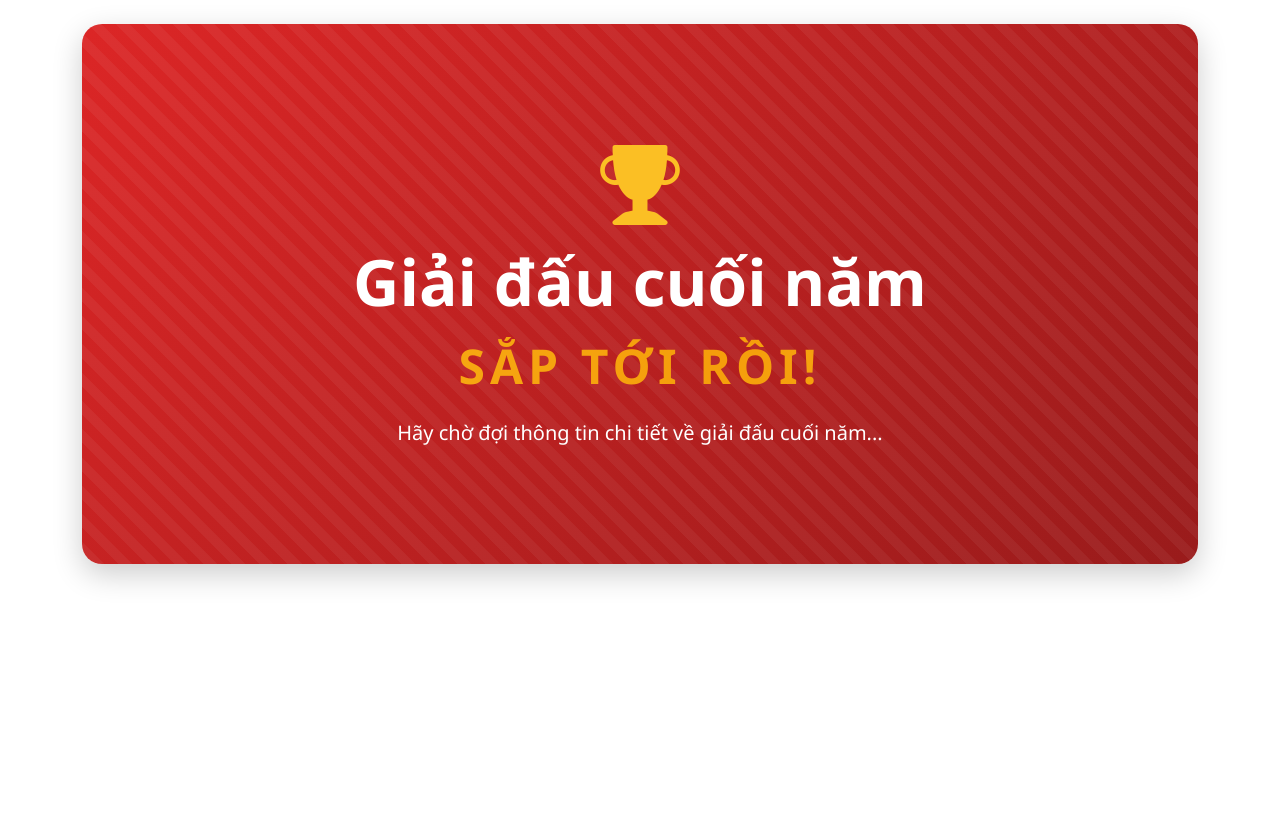
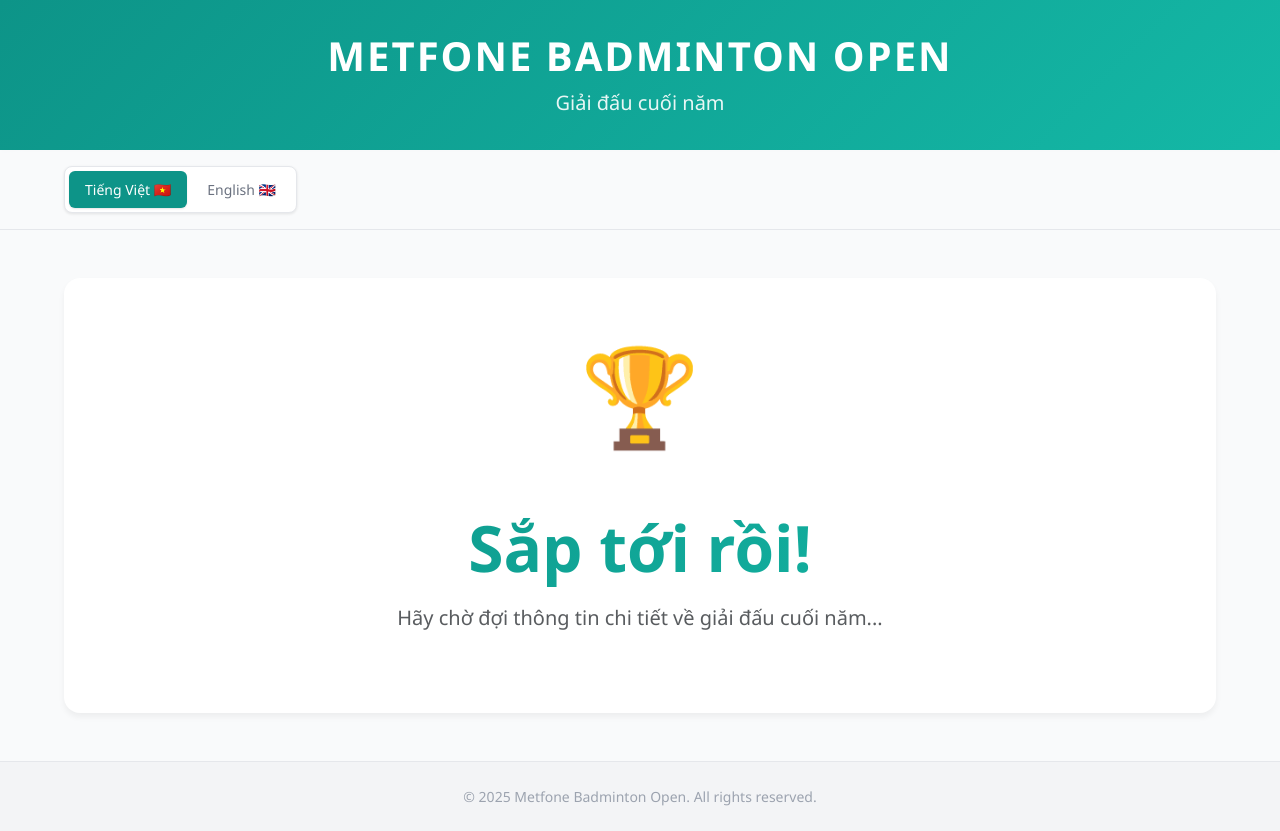
Before and after one commit to quannhan/badminton-ranking, an Angular app in the folder badminton-frontend/: page /tournament in a window 1280 px wide. Before the commit the page ends 800 px from the top, so only its background shows below. Built offline with nearby package versions, Linux system fonts and the light colour scheme; no server answers; sample sign-in values are in the browser's storage; some icons are missing.

Commit message:
Update tournament page with professional bilingual design: language toggle, clean layout, admin edit mode, and dynamic content parsing

```diff
--- a/badminton-frontend/src/app/components/tournament/tournament.component.html
+++ b/badminton-frontend/src/app/components/tournament/tournament.component.html
@@ -1,81 +1,132 @@
-<div class="container mt-4">
-  <!-- Coming Soon Banner -->
-  <div *ngIf="!tournamentRules || tournamentRules.trim() === ''" class="row">
-    <div class="col-12">
-      <div class="coming-soon-banner">
-        <div class="banner-content">
-          <i class="bi bi-trophy-fill trophy-icon"></i>
-          <h1 class="display-3 fw-bold mb-3">{{ 'tournament.title' | translate }}</h1>
-          <h2 class="coming-soon-text">{{ 'tournament.coming_soon' | translate }}</h2>
-          <p class="lead mt-4">{{ 'tournament.stay_tuned' | translate }}</p>
+<div class="tournament-page">
+  <!-- Header / Banner -->
+  <header class="tournament-header-banner">
+    <div class="header-content">
+      <h1 class="header-title">Metfone Badminton Open</h1>
+      <p class="header-subtitle">{{ 'tournament.title' | translate }}</p>
+    </div>
+  </header>
+
+  <!-- Language & Admin Controls Bar -->
+  <div class="controls-bar">
+    <div class="container">
+      <div class="d-flex justify-content-between align-items-center flex-wrap">
+        <!-- Language Toggle -->
+        <div class="language-toggle">
+          <button
+            [class.active]="currentLanguage === 'vi'"
+            (click)="switchLanguage('vi')"
+            class="lang-btn">
+            Tiếng Việt 🇻🇳
+          </button>
+          <button
+            [class.active]="currentLanguage === 'en'"
+            (click)="switchLanguage('en')"
+            class="lang-btn">
+            English 🇬🇧
+          </button>
+        </div>
+
+        <!-- Super Admin Controls -->
+        <div *ngIf="isSuperAdmin()" class="mt-2 mt-md-0">
+          <button class="btn btn-sm btn-primary" (click)="openRulesEditor()">
+            <i class="bi bi-pencil-square me-2"></i>
+            {{ 'tournament.edit_rules' | translate }}
+          </button>
         </div>
       </div>
     </div>
   </div>
 
-  <!-- Tournament Rules Display -->
-  <div *ngIf="tournamentRules && tournamentRules.trim() !== ''" class="row">
-    <div class="col-12">
-      <div class="tournament-header">
-        <i class="bi bi-trophy-fill me-3"></i>
-        <h2>{{ 'tournament.title' | translate }}</h2>
+  <!-- Main Content -->
+  <main class="tournament-content">
+    <div class="container">
+
+      <!-- Coming Soon Banner (if no rules) -->
+      <div class="coming-soon-display" *ngIf="!tournamentRules || tournamentRules.trim() === ''">
+        <div class="trophy-icon-large">🏆</div>
+        <h1 class="display-3 fw-bold mb-3">{{ 'tournament.coming_soon' | translate }}</h1>
+        <p class="lead text-muted">{{ 'tournament.stay_tuned' | translate }}</p>
       </div>
 
-      <div class="card shadow-sm">
-        <div class="card-body">
-          <div class="rules-content" [innerHTML]="tournamentRules"></div>
+      <!-- Tournament Rules Display -->
+      <div class="rules-card" *ngIf="tournamentRules && tournamentRules.trim() !== ''">
+        <!-- Vietnamese Content -->
+        <div class="rules-content fade-in" *ngIf="currentLanguage === 'vi'" [innerHTML]="getVietnameseRules()"></div>
+
+        <!-- English Content -->
+        <div class="rules-content fade-in" *ngIf="currentLanguage === 'en'" [innerHTML]="getEnglishRules()"></div>
+      </div>
+
+    </div>
+  </main>
+
+  <!-- Footer -->
+  <footer class="tournament-footer">
+    <p class="mb-0">&copy; 2025 Metfone Badminton Open. All rights reserved.</p>
+  </footer>
+</div>
+
+<!-- Rules Editor Modal (Super Admin Only) -->
+<div class="modal" [class.show]="showRulesEditor" [style.display]="showRulesEditor ? 'block' : 'none'" tabindex="-1" *ngIf="isSuperAdmin()">
+  <div class="modal-dialog modal-xl modal-dialog-scrollable">
+    <div class="modal-content">
+      <div class="modal-header bg-primary text-white">
+        <h5 class="modal-title">
+          <i class="bi bi-pencil-square me-2"></i>
+          {{ 'tournament.edit_rules' | translate }}
+        </h5>
+        <button type="button" class="btn-close btn-close-white" (click)="closeRulesEditor()"></button>
+      </div>
+      <div class="modal-body">
+        <div class="alert alert-info">
+          <i class="bi bi-info-circle me-2"></i>
+          <strong>Hướng dẫn:</strong> Nhập HTML hoàn chỉnh của thể lệ giải đấu.
+          Hệ thống sẽ tự động tách nội dung Tiếng Việt và English dựa trên
+          <code>id="content-vi"</code> và <code>id="content-en"</code>.
+        </div>
+
+        <div class="mb-3">
+          <label class="form-label fw-bold">{{ 'tournament.rules_content' | translate }}</label>
+          <textarea
+            class="form-control font-monospace"
+            rows="20"
+            [(ngModel)]="editRules"
+            placeholder="Paste complete HTML content here..."
+            style="font-size: 0.875rem;">
+          </textarea>
+          <small class="text-muted d-block mt-2">
+            {{ 'tournament.html_hint' | translate }}
+          </small>
+        </div>
+
+        <!-- Preview -->
+        <div class="mt-4">
+          <h6 class="fw-bold">Preview:</h6>
+          <div class="border rounded p-3 bg-light" style="max-height: 400px; overflow-y: auto;">
+            <div [innerHTML]="editRules"></div>
+          </div>
         </div>
       </div>
-    </div>
-  </div>
-
-  <!-- Super Admin Controls -->
-  <div *ngIf="isSuperAdmin()" class="row mt-4">
-    <div class="col-12">
-      <div class="card bg-light">
-        <div class="card-body">
-          <h5 class="card-title">
-            <i class="bi bi-gear-fill"></i> {{ 'tournament.admin_controls' | translate }}
-          </h5>
-          <button class="btn btn-primary" (click)="openRulesEditor()">
-            <i class="bi bi-pencil-square"></i> {{ 'tournament.edit_rules' | translate }}
-          </button>
-        </div>
+      <div class="modal-footer">
+        <button type="button" class="btn btn-secondary" (click)="closeRulesEditor()">
+          <i class="bi bi-x-circle me-2"></i>
+          {{ 'btn.cancel' | translate }}
+        </button>
+        <button type="button" class="btn btn-primary" (click)="saveRules()" [disabled]="loading">
+          <i class="bi bi-save me-2"></i>
+          <span *ngIf="!loading">{{ 'btn.update' | translate }}</span>
+          <span *ngIf="loading">
+            <span class="spinner-border spinner-border-sm me-2"></span>
+            Đang lưu...
+          </span>
+        </button>
       </div>
     </div>
   </div>
 </div>
 
-<!-- Rules Editor Modal -->
-<div class="modal" [class.show]="showRulesEditor" [style.display]="showRulesEditor ? 'block' : 'none'" tabindex="-1">
-  <div class="modal-dialog modal-lg">
-    <div class="modal-content">
-      <div class="modal-header">
-        <h5 class="modal-title">
-          <i class="bi bi-pencil-square"></i> {{ 'tournament.edit_rules' | translate }}
-        </h5>
-        <button type="button" class="btn-close" (click)="closeRulesEditor()"></button>
-      </div>
-      <div class="modal-body">
-        <div class="mb-3">
-          <label class="form-label">{{ 'tournament.rules_content' | translate }}</label>
-          <textarea
-            class="form-control"
-            rows="15"
-            [(ngModel)]="editRules"
-            placeholder="Nhập thể lệ giải đấu... Có thể dùng HTML để format"></textarea>
-          <small class="text-muted">{{ 'tournament.html_hint' | translate }}</small>
-        </div>
-      </div>
-      <div class="modal-footer">
-        <button type="button" class="btn btn-secondary" (click)="closeRulesEditor()">
-          {{ 'btn.cancel' | translate }}
-        </button>
-        <button type="button" class="btn btn-primary" (click)="saveRules()" [disabled]="loading">
-          <i class="bi bi-save"></i> {{ 'btn.update' | translate }}
-        </button>
-      </div>
-    </div>
-  </div>
-</div>
+<!-- Modal Backdrop -->
+<div class="modal-backdrop fade" [class.show]="showRulesEditor" *ngIf="showRulesEditor"></div>
+
 <div class="modal-backdrop" [class.show]="showRulesEditor" *ngIf="showRulesEditor"></div>
--- a/badminton-frontend/src/app/components/tournament/tournament.component.scss
+++ b/badminton-frontend/src/app/components/tournament/tournament.component.scss
@@ -1,102 +1,335 @@
-.coming-soon-banner {
-  background: linear-gradient(135deg, #dc2626 0%, #991b1b 100%);
-  color: white;
-  padding: 100px 40px;
-  border-radius: 20px;
-  box-shadow: 0 10px 30px rgba(0, 0, 0, 0.2);
-  text-align: center;
-  margin-bottom: 30px;
-  position: relative;
-  overflow: hidden;
-
-  &::before {
-    content: '';
-    position: absolute;
-    top: -50%;
-    left: -50%;
-    width: 200%;
-    height: 200%;
-    background: repeating-linear-gradient(
-      45deg,
-      transparent,
-      transparent 10px,
-      rgba(255, 255, 255, 0.05) 10px,
-      rgba(255, 255, 255, 0.05) 20px
-    );
-    animation: slide 20s linear infinite;
+// Tournament Page Styles - Professional Design
+.tournament-page {
+  min-height: 100vh;
+  display: flex;
+  flex-direction: column;
+  background: #f9fafb;
 }
 
-  .banner-content {
-    position: relative;
-    z-index: 1;
+// Header Banner
+.tournament-header-banner {
+  background: linear-gradient(135deg, #0d9488 0%, #14b8a6 100%);
+  color: white;
+  box-shadow: 0 4px 6px rgba(0, 0, 0, 0.1);
+  padding: 2rem 0;
+
+  .header-content {
+    max-width: 1200px;
+    margin: 0 auto;
+    padding: 0 1.5rem;
+    text-align: center;
   }
 
-  .trophy-icon {
-    font-size: 5rem;
-    color: #fbbf24;
+  .header-title {
+    font-size: 2.5rem;
+    font-weight: 700;
+    text-transform: uppercase;
+    letter-spacing: 0.05em;
+    margin-bottom: 0.5rem;
+
+    @media (max-width: 768px) {
+      font-size: 1.8rem;
+    }
+  }
+
+  .header-subtitle {
+    font-size: 1.25rem;
+    color: rgba(255, 255, 255, 0.9);
+    margin: 0;
+  }
+}
+
+// Controls Bar (Language + Admin)
+.controls-bar {
+  position: sticky;
+  top: 0;
+  z-index: 100;
+  background: rgba(249, 250, 251, 0.95);
+  backdrop-filter: blur(10px);
+  padding: 1rem 0;
+  border-bottom: 1px solid #e5e7eb;
+
+  .container {
+    max-width: 1200px;
+    margin: 0 auto;
+    padding: 0 1.5rem;
+  }
+}
+
+// Language Toggle
+.language-toggle {
+  display: inline-flex;
+  background: white;
+  padding: 0.25rem;
+  border-radius: 0.5rem;
+  box-shadow: 0 1px 3px rgba(0, 0, 0, 0.1);
+  border: 1px solid #e5e7eb;
+
+  .lang-btn {
+    padding: 0.5rem 1rem;
+    border: none;
+    background: transparent;
+    border-radius: 0.375rem;
+    font-size: 0.875rem;
+    font-weight: 500;
+    color: #6b7280;
+    cursor: pointer;
+    transition: all 0.2s;
+
+    &:hover {
+      color: #0d9488;
+    }
+
+    &.active {
+      background: #0d9488;
+      color: white;
+      box-shadow: 0 1px 2px rgba(0, 0, 0, 0.1);
+    }
+
+    &:not(:last-child) {
+      margin-right: 0.25rem;
+    }
+  }
+}
+
+// Main Content
+.tournament-content {
+  flex: 1;
+  padding: 3rem 0;
+
+  .container {
+    max-width: 1200px;
+    margin: 0 auto;
+    padding: 0 1.5rem;
+  }
+}
+
+// Coming Soon Display
+.coming-soon-display {
+  text-align: center;
+  padding: 4rem 2rem;
+  background: white;
+  border-radius: 1rem;
+  box-shadow: 0 4px 6px rgba(0, 0, 0, 0.05);
+
+  .trophy-icon-large {
+    font-size: 6rem;
+    margin-bottom: 1.5rem;
     animation: bounce 2s ease-in-out infinite;
   }
 
-  .coming-soon-text {
-    font-size: 3rem;
-    font-weight: bold;
-    text-transform: uppercase;
-    letter-spacing: 5px;
-    background: linear-gradient(90deg, #fbbf24, #f59e0b, #fbbf24);
-    background-size: 200% auto;
+  h1 {
+    background: linear-gradient(135deg, #0d9488 0%, #14b8a6 100%);
     -webkit-background-clip: text;
     background-clip: text;
     -webkit-text-fill-color: transparent;
-    animation: gradient 3s ease infinite;
+    margin-bottom: 1rem;
   }
 }
 
-.tournament-header {
-  display: flex;
-  align-items: center;
-  background: linear-gradient(135deg, #dc2626 0%, #991b1b 100%);
-  color: white;
-  padding: 30px;
-  border-radius: 10px;
-  margin-bottom: 30px;
-  box-shadow: 0 5px 15px rgba(0, 0, 0, 0.1);
-
-  i {
-    font-size: 3rem;
-    color: #fbbf24;
-  }
-
-  h2 {
-    margin: 0;
-    font-size: 2.5rem;
-    font-weight: bold;
-  }
+// Rules Card
+.rules-card {
+  background: white;
+  border-radius: 1rem;
+  box-shadow: 0 4px 6px rgba(0, 0, 0, 0.05);
+  overflow: hidden;
 }
 
 .rules-content {
-  font-size: 1.1rem;
-  line-height: 1.8;
+  padding: 2rem;
 
-  :deep(h1), :deep(h2), :deep(h3), :deep(h4), :deep(h5), :deep(h6) {
-    color: #dc2626;
+  // Deep selectors for dynamic HTML content
+  ::ng-deep {
+    h2, h3, h4 {
+      color: #0d9488;
       margin-top: 1.5rem;
       margin-bottom: 1rem;
     }
 
-  :deep(p) {
-    margin-bottom: 1rem;
+    h2 {
+      font-size: 1.75rem;
+      font-weight: 700;
+      text-transform: uppercase;
     }
 
-  :deep(ul), :deep(ol) {
-    margin-bottom: 1rem;
-    padding-left: 2rem;
+    h3 {
+      font-size: 1.25rem;
+      font-weight: 600;
     }
 
-  :deep(strong) {
-    color: #991b1b;
+    h4 {
+      font-size: 1.1rem;
+      font-weight: 600;
+    }
+
+    p {
+      line-height: 1.7;
+      color: #4b5563;
+    }
+
+    ul, ol {
+      margin: 1rem 0;
+      padding-left: 1.5rem;
+
+      li {
+        margin: 0.5rem 0;
+        line-height: 1.6;
       }
     }
 
+    table {
+      width: 100%;
+      border-collapse: collapse;
+      margin: 1.5rem 0;
+      box-shadow: 0 1px 3px rgba(0, 0, 0, 0.1);
+      border-radius: 0.5rem;
+      overflow: hidden;
+
+      th, td {
+        padding: 0.75rem 1rem;
+        text-align: left;
+        border-bottom: 1px solid #e5e7eb;
+      }
+
+      th {
+        background: #f3f4f6;
+        font-weight: 600;
+        color: #374151;
+        text-transform: uppercase;
+        font-size: 0.75rem;
+        letter-spacing: 0.05em;
+      }
+
+      tbody tr {
+        &:hover {
+          background: #f9fafb;
+        }
+
+        &:last-child td {
+          border-bottom: none;
+        }
+      }
+    }
+
+    // Tailwind-like utilities
+    .border {
+      border: 1px solid #e5e7eb !important;
+    }
+
+    .rounded, .rounded-lg {
+      border-radius: 0.5rem !important;
+    }
+
+    .bg-gray-50 {
+      background: #f9fafb !important;
+    }
+
+    .bg-gray-100 {
+      background: #f3f4f6 !important;
+    }
+
+    .bg-yellow-50 {
+      background: #fef3c7 !important;
+    }
+
+    .border-yellow-400 {
+      border-color: #fbbf24 !important;
+    }
+
+    .border-l-4 {
+      border-left-width: 4px !important;
+    }
+
+    .text-teal-700, .text-teal-800 {
+      color: #0d9488 !important;
+    }
+
+    .bg-teal-100 {
+      background: #ccfbf1 !important;
+    }
+
+    .text-teal-800 {
+      color: #115e59 !important;
+    }
+
+    .text-gray-700 {
+      color: #374151 !important;
+    }
+
+    .text-gray-600 {
+      color: #4b5563 !important;
+    }
+
+    .text-green-600 {
+      color: #16a34a !important;
+    }
+
+    .text-red-600 {
+      color: #dc2626 !important;
+    }
+
+    .font-bold {
+      font-weight: 700 !important;
+    }
+
+    .font-semibold {
+      font-weight: 600 !important;
+    }
+
+    .font-medium {
+      font-weight: 500 !important;
+    }
+
+    .italic {
+      font-style: italic !important;
+    }
+
+    .uppercase {
+      text-transform: uppercase !important;
+    }
+
+    .grid {
+      display: grid !important;
+    }
+
+    .space-y-4 > * + * {
+      margin-top: 1rem !important;
+    }
+
+    .space-y-2 > * + * {
+      margin-top: 0.5rem !important;
+    }
+
+    .mb-3 {
+      margin-bottom: 1rem !important;
+    }
+
+    .mt-2 {
+      margin-top: 0.5rem !important;
+    }
+
+    .ml-2, .ml-4 {
+      margin-left: 1rem !important;
+    }
+
+    strong {
+      font-weight: 600;
+      color: #374151;
+    }
+  }
+}
+
+// Footer
+.tournament-footer {
+  background: #f3f4f6;
+  text-align: center;
+  padding: 1.5rem 0;
+  color: #9ca3af;
+  font-size: 0.875rem;
+  border-top: 1px solid #e5e7eb;
+}
+
+// Animations
 @keyframes bounce {
   0%, 100% {
     transform: translateY(0);
@@ -106,56 +339,90 @@
   }
 }
 
-@keyframes gradient {
-  0%, 100% {
-    background-position: 0% 50%;
+.fade-in {
+  animation: fadeIn 0.5s ease-in;
 }
-  50% {
-    background-position: 100% 50%;
+
+@keyframes fadeIn {
+  from {
+    opacity: 0;
+    transform: translateY(10px);
+  }
+  to {
+    opacity: 1;
+    transform: translateY(0);
   }
 }
 
-@keyframes slide {
-  0% {
-    transform: translate(0, 0);
+// Modal Overrides
+.modal {
+  &.show {
+    display: block !important;
   }
-  100% {
-    transform: translate(50%, 50%);
+
+  .modal-dialog-scrollable {
+    max-height: calc(100vh - 3.5rem);
+  }
+
+  .modal-xl {
+    max-width: 1140px;
   }
 }
 
-/* Mobile Responsive */
+.modal-backdrop {
+  background-color: rgba(0, 0, 0, 0.5);
+  position: fixed;
+  top: 0;
+  left: 0;
+  width: 100vw;
+  height: 100vh;
+  z-index: 1040;
+
+  &.show {
+    opacity: 1;
+  }
+}
+
+// Responsive
 @media (max-width: 768px) {
-  .coming-soon-banner {
-    padding: 60px 20px;
+  .tournament-header-banner {
+    padding: 1.5rem 0;
+  }
 
-    .trophy-icon {
-      font-size: 3rem;
+  .tournament-content {
+    padding: 2rem 0;
+  }
+
+  .coming-soon-display {
+    padding: 3rem 1.5rem;
+
+    .trophy-icon-large {
+      font-size: 4rem;
     }
 
     h1 {
-      font-size: 2rem;
-    }
-
-    .coming-soon-text {
-      font-size: 1.8rem;
-      letter-spacing: 2px;
-    }
-  }
-
-  .tournament-header {
-    padding: 20px;
-
-    i {
-      font-size: 2rem;
-    }
-
-    h2 {
-      font-size: 1.5rem;
+      font-size: 2rem !important;
     }
   }
 
   .rules-content {
-    font-size: 0.95rem;
+    padding: 1.5rem;
+
+    ::ng-deep {
+      table {
+        font-size: 0.875rem;
+
+        th, td {
+          padding: 0.5rem;
         }
       }
+    }
+  }
+
+  .controls-bar {
+    .d-flex {
+      flex-direction: column !important;
+      align-items: flex-start !important;
+    }
+  }
+}
--- a/badminton-frontend/src/app/components/tournament/tournament.component.ts
+++ b/badminton-frontend/src/app/components/tournament/tournament.component.ts
@@ -3,6 +3,7 @@ import { CommonModule } from '@angular/common';
 import { FormsModule } from '@angular/forms';
 import { AuthService } from '../../services/auth.service';
 import { TournamentService } from '../../services/tournament.service';
+import { LanguageService } from '../../services/language.service';
 import { User } from '../../models/user.model';
 import { TranslatePipe } from '../../pipes/translate.pipe';
 
@@ -19,21 +20,32 @@ export class TournamentComponent implements OnInit {
   showRulesEditor = false;
   editRules: string = '';
   loading = false;
+  currentLanguage: 'vi' | 'en' = 'vi';
 
   constructor(
     private authService: AuthService,
-    private tournamentService: TournamentService
+    private tournamentService: TournamentService,
+    private languageService: LanguageService
   ) {}
 
   ngOnInit(): void {
     this.authService.currentUser.subscribe(user => {
       this.currentUser = user;
     });
+
+    this.languageService.currentLanguage$.subscribe(lang => {
+      this.currentLanguage = lang;
+    });
+
     this.loadTournamentRules();
   }
 
   isSuperAdmin(): boolean {
     return this.currentUser?.email === 'thaiquan251198@gmail.com';
+  }
+
+  switchLanguage(lang: 'vi' | 'en'): void {
+    this.languageService.setLanguage(lang);
   }
 
   loadTournamentRules(): void {
@@ -50,14 +62,40 @@ export class TournamentComponent implements OnInit {
     });
   }
 
+  getVietnameseRules(): string {
+    if (!this.tournamentRules) return '';
+
+    // Extract Vietnamese content from id="content-vi"
+    const parser = new DOMParser();
+    const doc = parser.parseFromString(this.tournamentRules, 'text/html');
+    const viContent = doc.getElementById('content-vi');
+
+    return viContent ? viContent.innerHTML : this.tournamentRules;
+  }
+
+  getEnglishRules(): string {
+    if (!this.tournamentRules) return '';
+
+    // Extract English content from id="content-en"
+    const parser = new DOMParser();
+    const doc = parser.parseFromString(this.tournamentRules, 'text/html');
+    const enContent = doc.getElementById('content-en');
+
+    return enContent ? enContent.innerHTML : this.tournamentRules;
+  }
+
   openRulesEditor(): void {
     this.editRules = this.tournamentRules;
     this.showRulesEditor = true;
+    // Disable body scroll when modal is open
+    document.body.style.overflow = 'hidden';
   }
 
   closeRulesEditor(): void {
     this.showRulesEditor = false;
     this.editRules = '';
+    // Re-enable body scroll
+    document.body.style.overflow = 'auto';
   }
 
   saveRules(): void {
@@ -73,6 +111,7 @@ export class TournamentComponent implements OnInit {
         this.tournamentRules = this.editRules;
         this.closeRulesEditor();
         this.loading = false;
+        this.loadTournamentRules(); // Reload to ensure sync
       },
       error: (error: any) => {
         console.error('Error updating tournament rules:', error);
```
Lines whose indentation alone changed are shown as unchanged.
